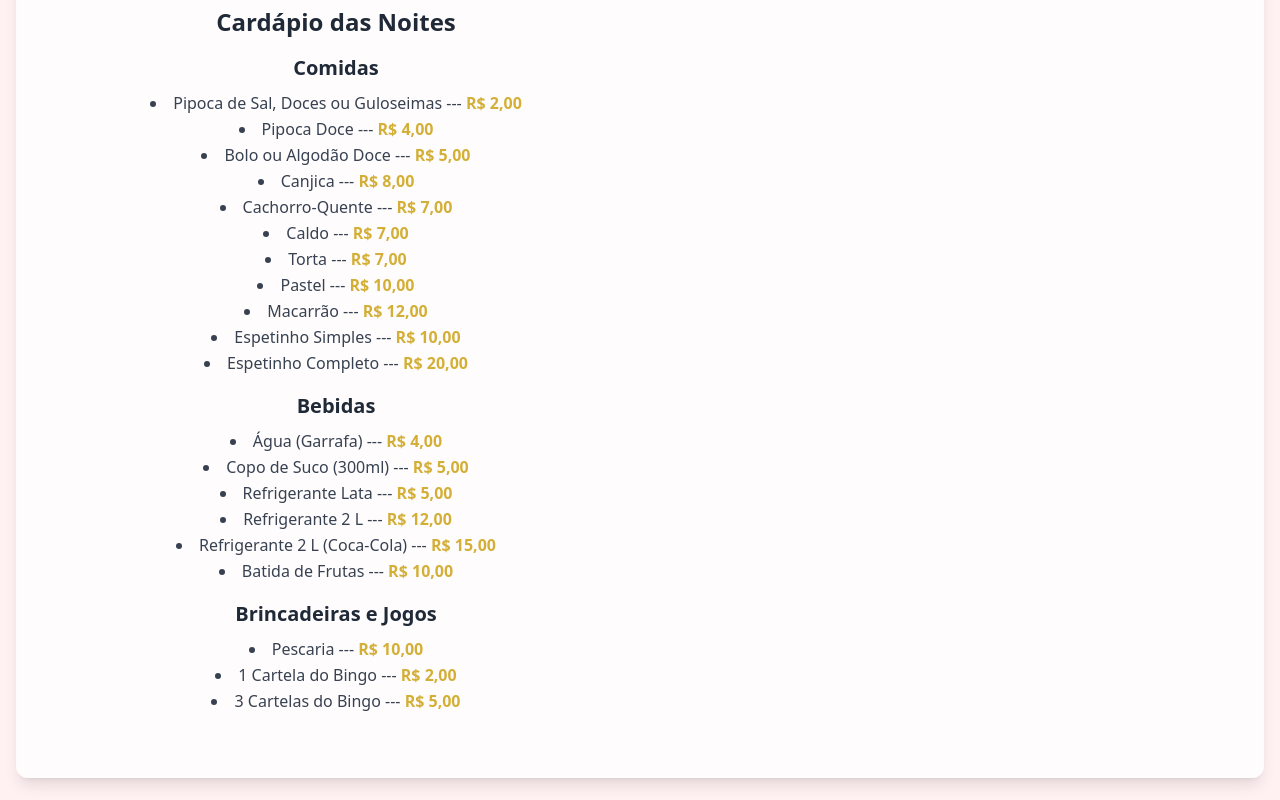
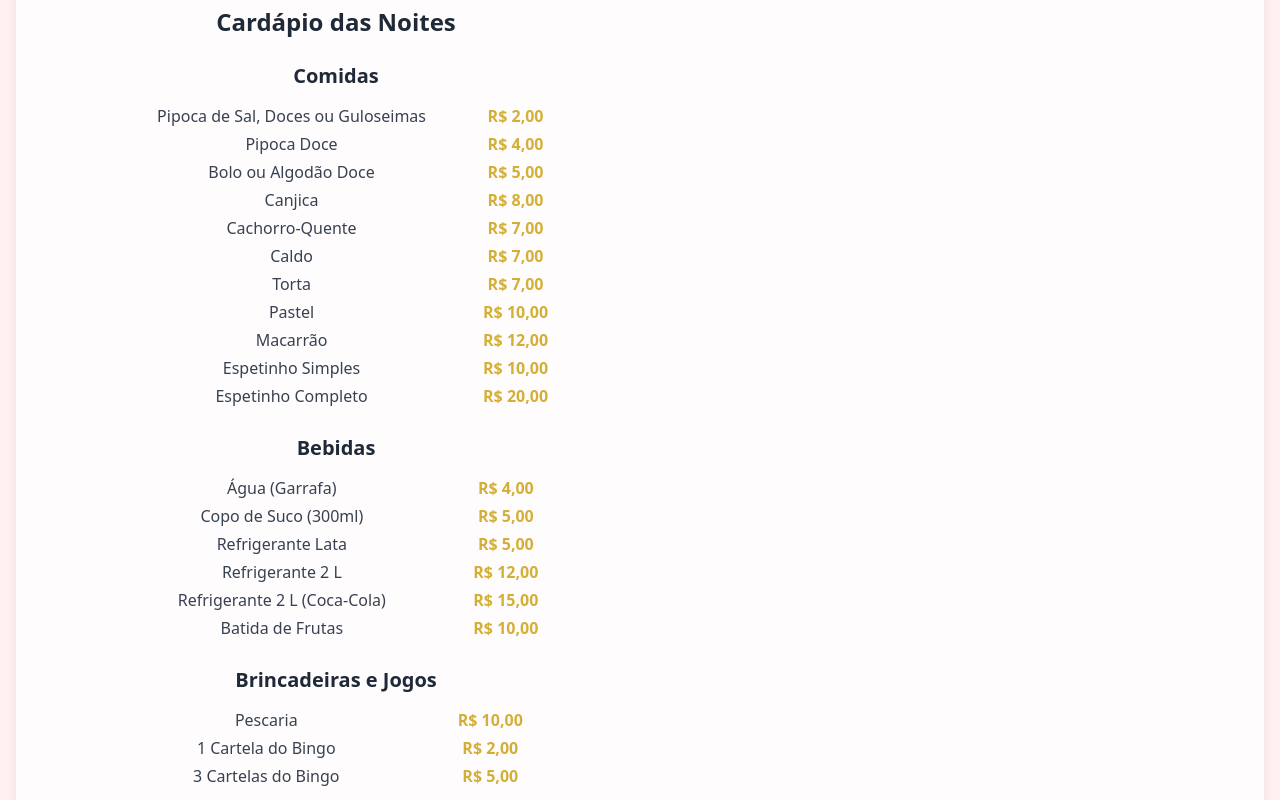
Before and after one commit to pascomnspsaux/Site-Festejo, a plain HTML site: page index.html in a window 1280 px wide. Shown: the part 7420-8220 px from the top of the page. Drawn offline with nearby package versions, Linux system fonts and the light colour scheme.

Commit message:
Update index.html

```diff
--- a/index.html
+++ b/index.html
@@ -448,52 +448,64 @@
 
         <!-- Seção Parte Social -->
 <section id="parte-social" class="text-center mb-16">
-            <h2 class="text-3xl sm:text-5xl dancing-script text-pink-700 mb-8">Nossas Noites de Parte Social</h2>
+  <h2 class="text-3xl sm:text-5xl dancing-script text-pink-700 mb-8">
+    Nossas Noites de Parte Social
+  </h2>
+
   <div class="bg-white/80 backdrop-blur-sm p-8 rounded-xl shadow-lg">
     <p class="text-lg text-gray-700 max-w-2xl mx-auto mb-6">
       Momentos de confraternização para toda a comunidade, com comidas típicas, leilão e bingo.
     </p>
+
     <div class="grid grid-cols-1 md:grid-cols-2 gap-8 mb-8">
       <!-- Seção de Cardápio -->
-<div class="text-left">
-  <h3 class="text-2xl font-bold text-gray-800 mb-4" style="text-align: center;">Cardápio das Noites</h3>
+      <div>
+        <h3 class="text-2xl font-bold text-gray-800 mb-6">Cardápio das Noites</h3>
 
-  <h4 class="text-xl font-semibold text-gray-800 mt-4 mb-2" style="text-align: center;">Comidas</h4>
-  <ul class="text-gray-700 list-disc list-inside" style="text-align: center;">
-    <li>Pipoca de Sal, Doces ou Guloseimas --- <span class="font-bold text-dourado">R$ 2,00</span></li>
-    <li>Pipoca Doce --- <span class="font-bold text-dourado">R$ 4,00</span></li>
-    <li>Bolo ou Algodão Doce --- <span class="font-bold text-dourado">R$ 5,00</span></li>
-    <li>Canjica --- <span class="font-bold text-dourado">R$ 8,00</span></li>
-    <li>Cachorro-Quente --- <span class="font-bold text-dourado">R$ 7,00</span></li>
-    <li>Caldo --- <span class="font-bold text-dourado">R$ 7,00</span></li>
-    <li>Torta --- <span class="font-bold text-dourado">R$ 7,00</span></li>
-    <li>Pastel --- <span class="font-bold text-dourado">R$ 10,00</span></li>
-    <li>Macarrão --- <span class="font-bold text-dourado">R$ 12,00</span></li>
-    <li>Espetinho Simples --- <span class="font-bold text-dourado">R$ 10,00</span></li>
-    <li>Espetinho Completo --- <span class="font-bold text-dourado">R$ 20,00</span></li>
-  </ul>
+        <!-- Comidas -->
+        <h4 class="text-xl font-semibold text-gray-800 mb-3">Comidas</h4>
+        <table class="mx-auto w-full max-w-md text-gray-700 mb-6">
+          <tbody>
+            <tr><td>Pipoca de Sal, Doces ou Guloseimas</td><td class="font-bold text-dourado">R$ 2,00</td></tr>
+            <tr><td>Pipoca Doce</td><td class="font-bold text-dourado">R$ 4,00</td></tr>
+            <tr><td>Bolo ou Algodão Doce</td><td class="font-bold text-dourado">R$ 5,00</td></tr>
+            <tr><td>Canjica</td><td class="font-bold text-dourado">R$ 8,00</td></tr>
+            <tr><td>Cachorro-Quente</td><td class="font-bold text-dourado">R$ 7,00</td></tr>
+            <tr><td>Caldo</td><td class="font-bold text-dourado">R$ 7,00</td></tr>
+            <tr><td>Torta</td><td class="font-bold text-dourado">R$ 7,00</td></tr>
+            <tr><td>Pastel</td><td class="font-bold text-dourado">R$ 10,00</td></tr>
+            <tr><td>Macarrão</td><td class="font-bold text-dourado">R$ 12,00</td></tr>
+            <tr><td>Espetinho Simples</td><td class="font-bold text-dourado">R$ 10,00</td></tr>
+            <tr><td>Espetinho Completo</td><td class="font-bold text-dourado">R$ 20,00</td></tr>
+          </tbody>
+        </table>
 
-  <h4 class="text-xl font-semibold text-gray-800 mt-4 mb-2" style="text-align: center;">Bebidas</h4>
-  <ul class="text-gray-700 list-disc list-inside" style="text-align: center;">
-    <li>Água (Garrafa) --- <span class="font-bold text-dourado">R$ 4,00</span></li>
-    <li>Copo de Suco (300ml) --- <span class="font-bold text-dourado">R$ 5,00</span></li>
-    <li>Refrigerante Lata --- <span class="font-bold text-dourado">R$ 5,00</span></li>
-    <li>Refrigerante 2 L --- <span class="font-bold text-dourado">R$ 12,00</span></li>
-    <li>Refrigerante 2 L (Coca-Cola) --- <span class="font-bold text-dourado">R$ 15,00</span></li>
-    <li>Batida de Frutas --- <span class="font-bold text-dourado">R$ 10,00</span></li>
-  </ul>
+        <!-- Bebidas -->
+        <h4 class="text-xl font-semibold text-gray-800 mb-3">Bebidas</h4>
+        <table class="mx-auto w-full max-w-md text-gray-700 mb-6">
+          <tbody>
+            <tr><td>Água (Garrafa)</td><td class="font-bold text-dourado">R$ 4,00</td></tr>
+            <tr><td>Copo de Suco (300ml)</td><td class="font-bold text-dourado">R$ 5,00</td></tr>
+            <tr><td>Refrigerante Lata</td><td class="font-bold text-dourado">R$ 5,00</td></tr>
+            <tr><td>Refrigerante 2 L</td><td class="font-bold text-dourado">R$ 12,00</td></tr>
+            <tr><td>Refrigerante 2 L (Coca-Cola)</td><td class="font-bold text-dourado">R$ 15,00</td></tr>
+            <tr><td>Batida de Frutas</td><td class="font-bold text-dourado">R$ 10,00</td></tr>
+          </tbody>
+        </table>
 
-  <h4 class="text-xl font-semibold text-gray-800 mt-4 mb-2" style="text-align: center;">Brincadeiras e Jogos</h4>
-  <ul class="text-gray-700 list-disc list-inside" style="text-align: center;">
-    <li>Pescaria --- <span class="font-bold text-dourado">R$ 10,00</span></li>
-    <li>1 Cartela do Bingo --- <span class="font-bold text-dourado">R$ 2,00</span></li>
-    <li>3 Cartelas do Bingo --- <span class="font-bold text-dourado">R$ 5,00</span></li>
-  </ul>
+        <!-- Brincadeiras e Jogos -->
+        <h4 class="text-xl font-semibold text-gray-800 mb-3">Brincadeiras e Jogos</h4>
+        <table class="mx-auto w-full max-w-md text-gray-700">
+          <tbody>
+            <tr><td>Pescaria</td><td class="font-bold text-dourado">R$ 10,00</td></tr>
+            <tr><td>1 Cartela do Bingo</td><td class="font-bold text-dourado">R$ 2,00</td></tr>
+            <tr><td>3 Cartelas do Bingo</td><td class="font-bold text-dourado">R$ 5,00</td></tr>
+          </tbody>
+        </table>
       </div>
     </div>
   </div>
 </section>
-
 
         <!-- Seção de História -->
 <section id="historia" class="text-center mb-16">
```
Lines whose indentation alone changed are shown as unchanged.
